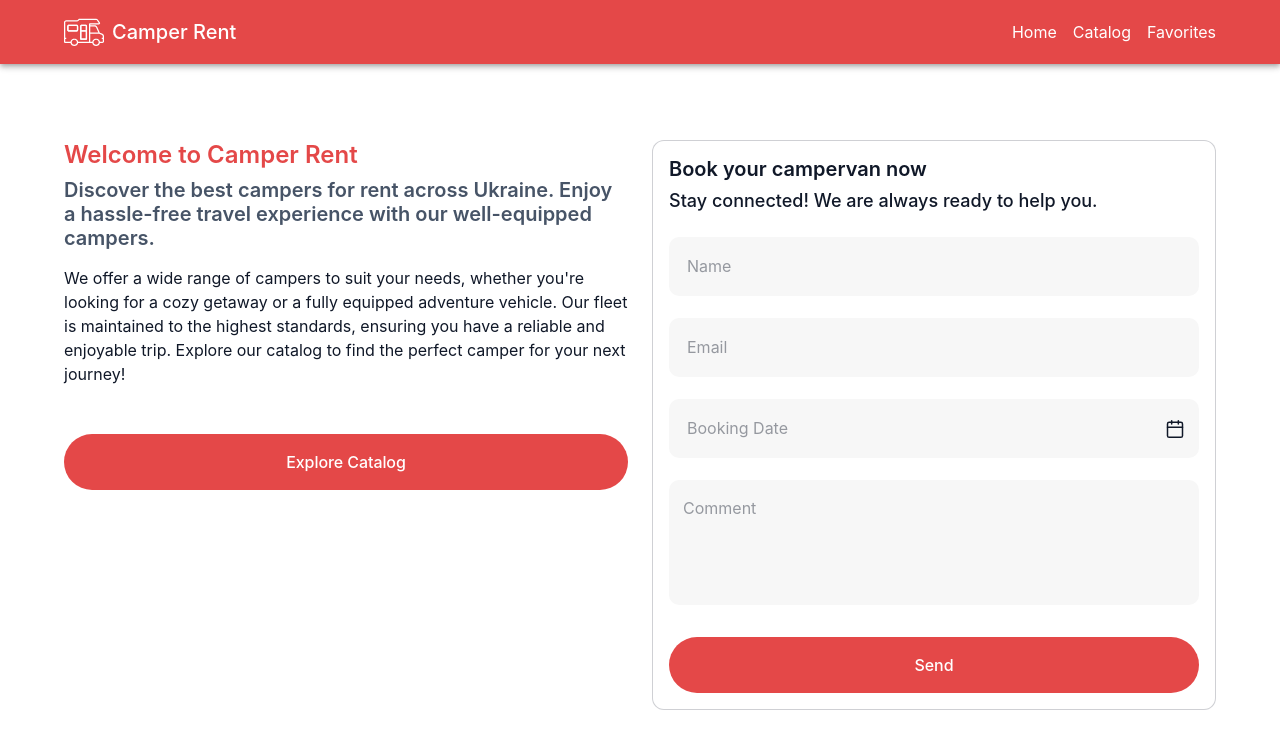
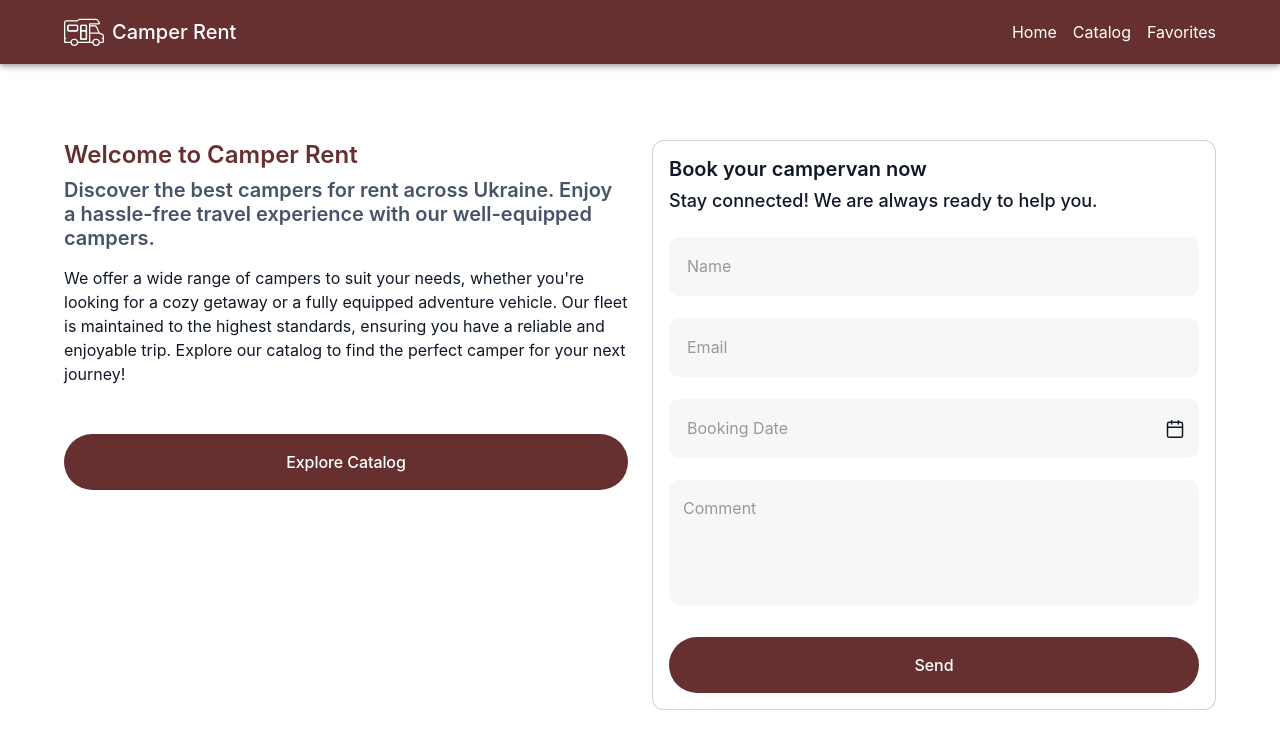
Before and after one commit to Olena-P/camper-rentals, a React (Vite) app: page / in a window 1280 px wide. Shown: the top 748 px of the page. Built offline with nearby package versions, Linux system fonts and the light colour scheme.

Commit message:
refactor: extract styles to separate file and apply theme colors

```diff
--- /dev/null
+++ b/src/components/AdvertCard/components/AdvertDetailsModal/components/ReviewList/ReviewList.styled.ts
@@ -0,0 +1,24 @@
+import { styled } from '@mui/material/styles';
+import { Box, Avatar } from '@mui/material';
+
+export const ReviewContainer = styled(Box)({});
+
+export const ReviewHeader = styled(Box)({
+  display: 'flex',
+  alignItems: 'center',
+  gap: '16px',
+});
+
+export const StyledAvatar = styled(Avatar)(({ theme }) => ({
+  width: '60px',
+  height: '60px',
+  borderRadius: '60px',
+  backgroundColor: theme.palette.background.paper,
+  color: theme.palette.primary.main,
+  fontSize: '24px',
+  fontWeight: 'bold',
+}));
+
+export const StyledRatingBox = styled(Box)({
+  marginTop: '4px',
+});
--- a/src/components/AdvertCard/components/AdvertDetailsModal/components/ReviewList/ReviewList.tsx
+++ b/src/components/AdvertCard/components/AdvertDetailsModal/components/ReviewList/ReviewList.tsx
@@ -1,42 +1,42 @@
-import { Box, Typography, Avatar, Rating } from '@mui/material';
+import { Typography, Rating, Box } from '@mui/material';
+import StarRateRoundedIcon from '@mui/icons-material/StarRateRounded';
 import { Review } from '../../../../../../services/camper';
-import StarRateRoundedIcon from '@mui/icons-material/StarRateRounded';
+import {
+  ReviewContainer,
+  ReviewHeader,
+  StyledAvatar,
+  StyledRatingBox,
+} from './ReviewList.styled';
 
 const ReviewItem = ({ review }: { review: Review }) => (
-  <Box>
-    <Box display="flex" alignItems="center" sx={{ gap: '16px' }}>
-      <Avatar
-        sx={{
-          width: '60px',
-          height: '60px',
-          borderRadius: '60px',
-          backgroundColor: '#F2F4F7',
-          color: 'primary.main',
-          fontSize: '24px',
-          fontWeight: 'bold',
-        }}
-      >
+  <ReviewContainer>
+    <ReviewHeader>
+      <StyledAvatar>
         {review.reviewer_name.charAt(0).toUpperCase()}
-      </Avatar>
+      </StyledAvatar>
       <Box>
         <Typography variant="subtitle1">{review.reviewer_name}</Typography>
+        <StyledRatingBox>
           <Rating
             value={review.reviewer_rating}
             precision={0.5}
             readOnly
             size="small"
-          sx={{ mt: '4px' }}
             icon={<StarRateRoundedIcon fontSize="inherit" />}
             emptyIcon={
-            <StarRateRoundedIcon fontSize="inherit" sx={{ color: '#F2F4F7' }} />
+              <StarRateRoundedIcon
+                fontSize="inherit"
+                sx={{ color: '#F2F4F7' }}
+              />
             }
           />
+        </StyledRatingBox>
       </Box>
-    </Box>
+    </ReviewHeader>
     <Typography variant="body1" mt={1}>
       {review.comment}
     </Typography>
-  </Box>
+  </ReviewContainer>
 );
 
 const ReviewList = ({ reviews }: { reviews: Review[] }) => (
--- a/src/components/Filters/Filters.styled.ts
+++ b/src/components/Filters/Filters.styled.ts
@@ -1,5 +1,5 @@
 import { styled } from '@mui/material/styles';
-import { Box, Typography, Grid, Divider } from '@mui/material';
+import { Box, Typography, Grid, Divider, Theme } from '@mui/material';
 
 export const StyledBox = styled(Box)(() => ({
   display: 'flex',
@@ -14,8 +14,10 @@ export const StyledBox = styled(Box)(() => ({
 }));
 
 export const FilterIconBox = styled(StyledBox)(
-  ({ selected }: { selected: boolean }) => ({
-    border: selected ? '1px solid #E44848' : '1px solid rgba(0, 0, 0, 0.23)',
+  ({ selected, theme }: { selected: boolean; theme: Theme }) => ({
+    border: selected
+      ? `1px solid ${theme.palette.primary.main}`
+      : '1px solid rgba(0, 0, 0, 0.23)',
     mixBlendMode: selected ? 'multiply' : 'normal',
   })
 );
--- a/src/components/buttons/CustomButton/CustomButton.styled.ts
+++ b/src/components/buttons/CustomButton/CustomButton.styled.ts
@@ -8,29 +8,21 @@ export const StyledButton = styled(Button)<ButtonProps>(({ theme }) => ({
   gap: '10px',
   borderRadius: '200px',
   padding: '16px 60px',
-  fontFamily: theme.typography.button.fontFamily,
-  fontSize: theme.typography.button.fontSize,
   fontStyle: theme.typography.button.fontStyle,
-  fontWeight: theme.typography.button.fontWeight,
-  lineHeight: theme.typography.button.lineHeight,
-  letterSpacing: theme.typography.button.letterSpacing,
   textTransform: 'none',
   boxShadow: 'none',
   '&.MuiButton-contained': {
-    backgroundColor: '#E44848',
+    backgroundColor: theme.palette.primary,
     color: '#FFF',
     padding: '16px 32px',
     minWidth: '172px',
-    '&:hover': {
-      backgroundColor: '#D84343',
-    },
   },
   '&.MuiButton-outlined': {
-    color: '#101828',
+    color: theme.palette.text.primary,
     border: '1px solid rgba(71, 84, 103, 0.20)',
     padding: '16px 32px',
     '&:hover': {
-      borderColor: '#E44848',
+      borderColor: theme.palette.primary,
     },
   },
 }));
--- a/src/components/forms/DatePickerController/DatePickerController.styled.ts
+++ b/src/components/forms/DatePickerController/DatePickerController.styled.ts
@@ -16,14 +16,14 @@ export const StyledDatePickerWrapper = styled(Box)(({ theme }) => ({
     borderBottom: 'none',
   },
   '& .react-datepicker__current-month': {
-    color: '#101828',
+    color: theme.palette.text.primary,
     fontWeight: 500,
     fontSize: '16px',
     lineHeight: '20px',
   },
   '& .react-datepicker__day-name': {
     textTransform: 'uppercase',
-    color: '#475467',
+    color: theme.palette.text.secondary,
     fontWeight: 600,
     fontSize: '12px',
   },
@@ -41,10 +41,10 @@ export const StyledDatePickerWrapper = styled(Box)(({ theme }) => ({
   '& .react-datepicker__navigation': {
     top: '16px',
     '&.react-datepicker__navigation--previous': {
-      borderRightColor: '#101828',
+      borderRightColor: theme.palette.text.primary,
     },
     '&.react-datepicker__navigation--next': {
-      borderLeftColor: '#101828',
+      borderLeftColor: theme.palette.text.primary,
     },
   },
 }));
@@ -63,7 +63,7 @@ export const HeaderButton = styled(IconButton)(({ theme }) => ({
   color: theme.palette.text.primary,
 }));
 
-export const HeaderDate = styled(Typography)({
+export const HeaderDate = styled(Typography)(({ theme }) => ({
   fontWeight: 600,
-  color: '#101828',
-});
+  color: theme.palette.text.primary,
+}));
--- a/src/theme/palette.ts
+++ b/src/theme/palette.ts
@@ -2,7 +2,7 @@ import { grey } from '@mui/material/colors';
 
 export const palette = {
   primary: {
-    main: '#E44848',
+    main: '#673030',
   },
   secondary: {
     main: '#FFC531',
--- a/src/theme/theme.ts
+++ b/src/theme/theme.ts
@@ -49,9 +49,6 @@ const theme = createTheme({
           color: '#FFF',
           backgroundColor: palette.primary.main,
           padding: '16px 60px',
-          '&:hover': {
-            backgroundColor: '#D84343',
-          },
         },
         outlined: {
           color: palette.text.primary,
```
Also changed, not shown: public/cr.svg. Lines whose indentation alone changed are shown as unchanged.
